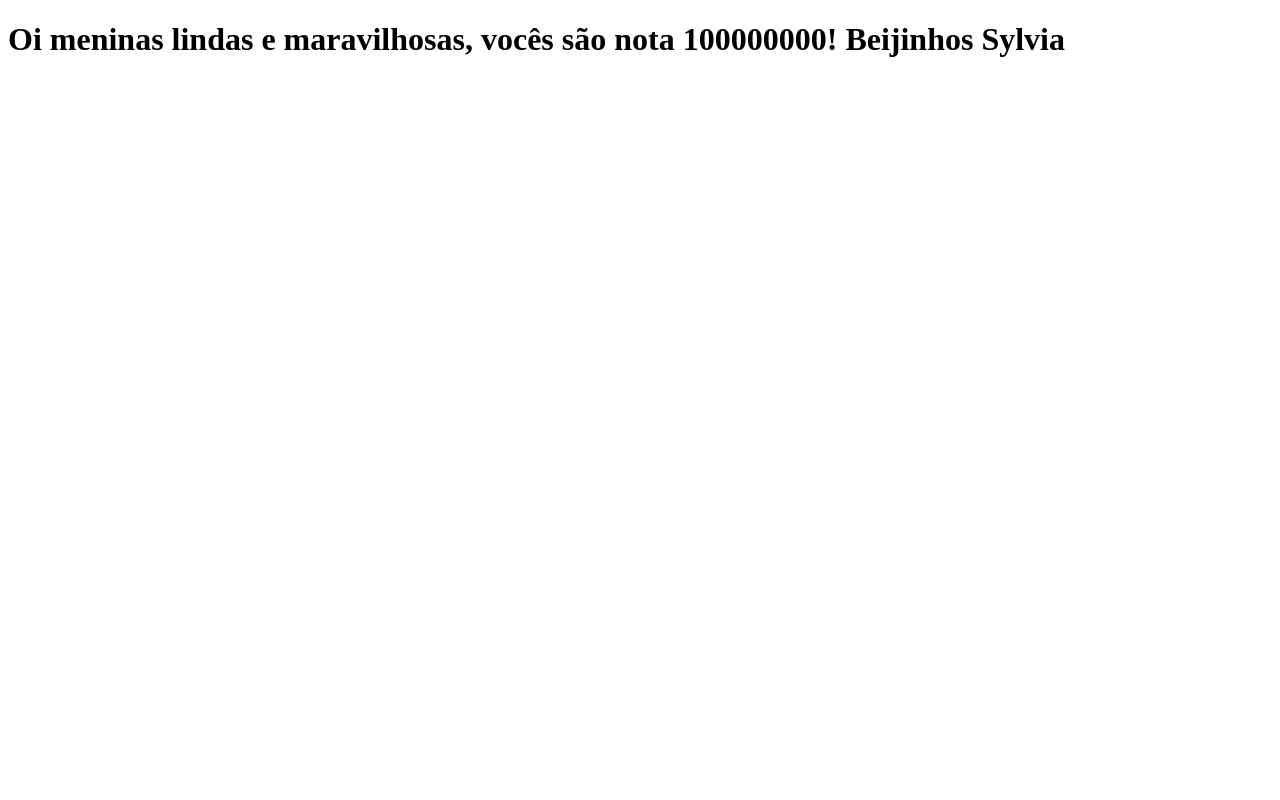
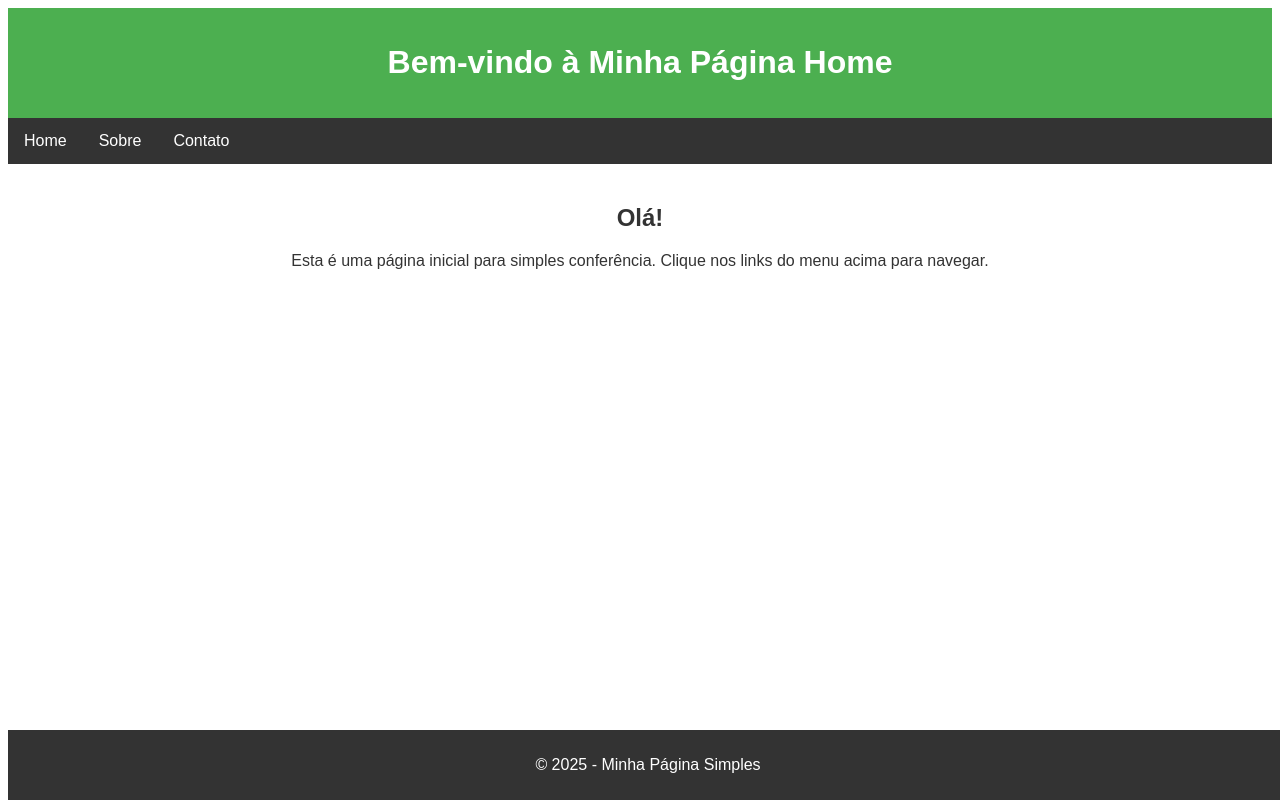
Before and after one commit to setusyl/clone-tabnews, a Next.js app: page / in a window 1280 px wide. Built offline with nearby package versions, Linux system fonts and the light colour scheme.

Commit message:
Atualizando o index.js

```diff
--- a/pages/index.js
+++ b/pages/index.js
@@ -1,4 +1,71 @@
-function Home () {
-    return <h1>Oi meninas lindas e maravilhosas, vocês são nota 100000000! Beijinhos Sylvia</h1>
+import React from 'react';
+
+function Home() {
+  return (
+    <div style={{ fontFamily: 'Arial, sans-serif', color: '#333', margin: 0, padding: 0 }}>
+      <header style={{ backgroundColor: '#4CAF50', color: 'white', padding: '15px', textAlign: 'center' }}>
+        <h1>Bem-vindo à Minha Página Home</h1>
+      </header>
+      <nav style={{ backgroundColor: '#333', overflow: 'hidden' }}>
+        <a
+          href="#home"
+          style={{
+            float: 'left',
+            display: 'block',
+            color: 'white',
+            textAlign: 'center',
+            padding: '14px 16px',
+            textDecoration: 'none',
+          }}
+        >
+          Home
+        </a>
+        <a
+          href="#sobre"
+          style={{
+            float: 'left',
+            display: 'block',
+            color: 'white',
+            textAlign: 'center',
+            padding: '14px 16px',
+            textDecoration: 'none',
+          }}
+        >
+          Sobre
+        </a>
+        <a
+          href="#contato"
+          style={{
+            float: 'left',
+            display: 'block',
+            color: 'white',
+            textAlign: 'center',
+            padding: '14px 16px',
+            textDecoration: 'none',
+          }}
+        >
+          Contato
+        </a>
+      </nav>
+      <main style={{ padding: '20px', textAlign: 'center' }}>
+        <h2>Olá!</h2>
+        <p>Esta é uma página inicial para simples conferência. Clique nos links do menu acima para navegar.</p>
+      </main>
+      <footer
+        style={{
+          backgroundColor: '#333',
+          color: 'white',
+          textAlign: 'center',
+          padding: '10px 0',
+          position: 'fixed',
+          width: '100%',
+          bottom: 0,
+        }}
+      >
+        <p>&copy; 2025 - Minha Página Simples</p>
+      </footer>
+    </div>
+  );
 }
+
 export default Home;
```
